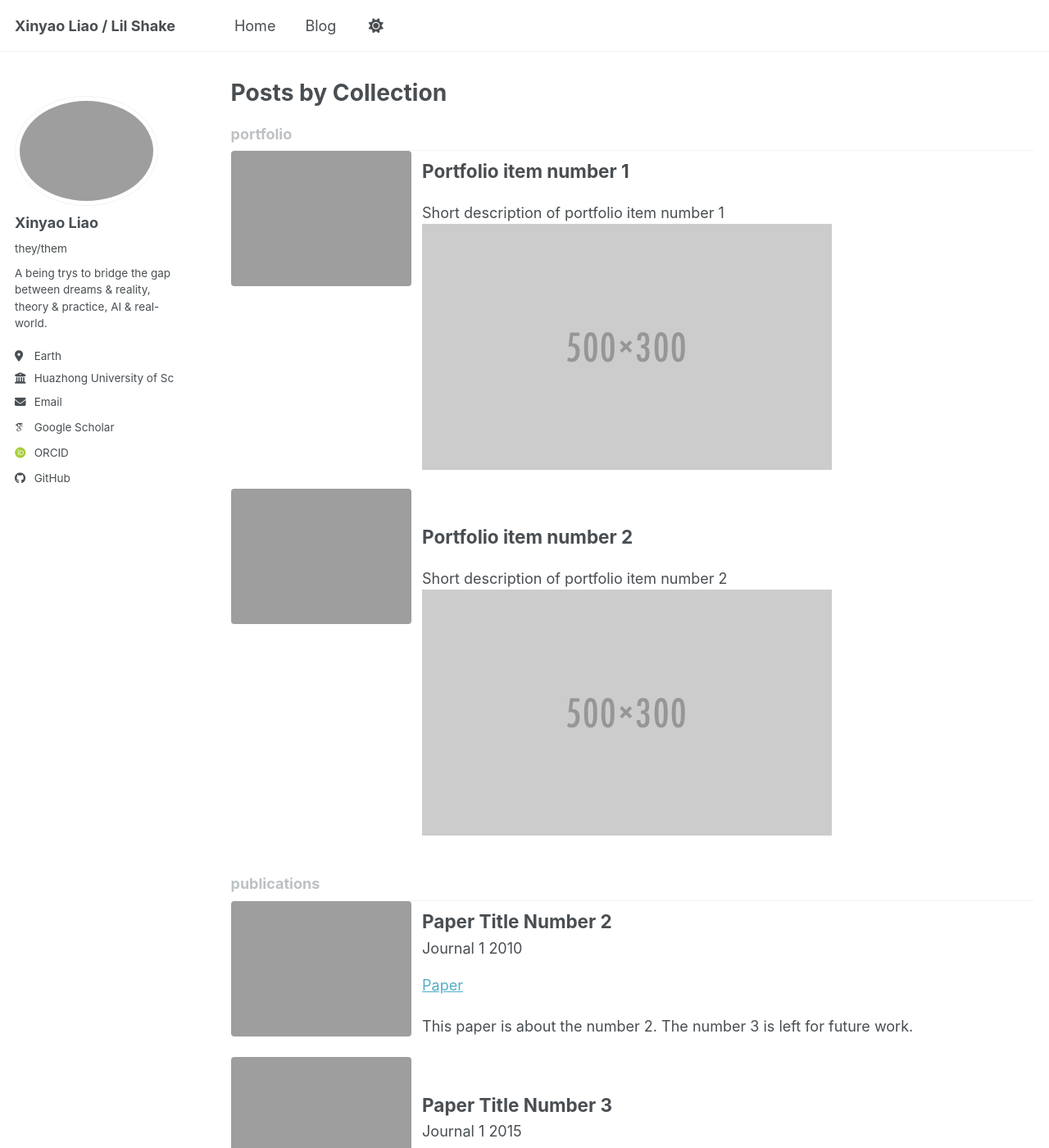
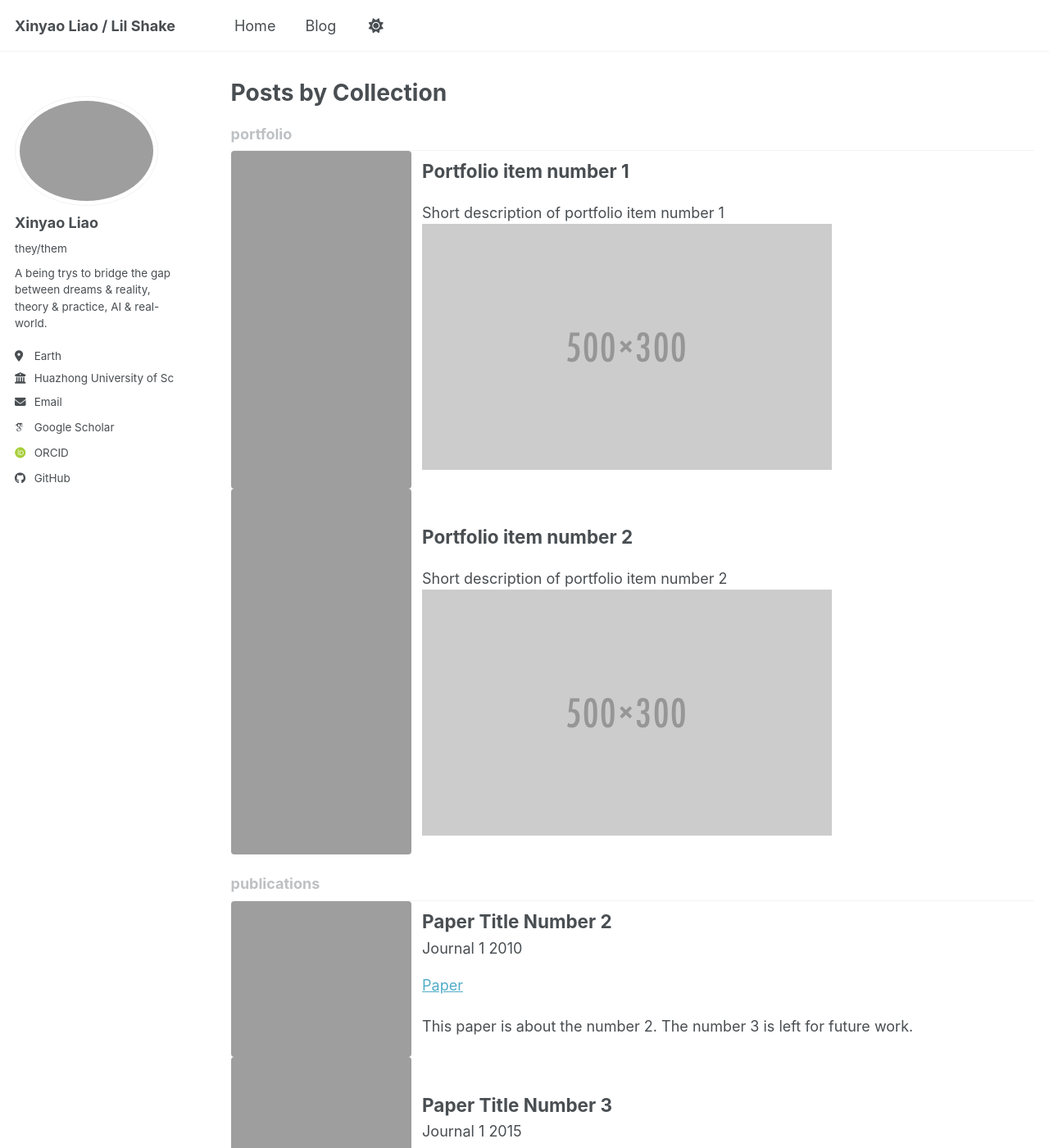
Before and after one commit to Lil-Shake/Lil-Shake.github.io, a Jekyll site: the page built from _pages/collection-archive.html, in a window 1280 px wide and 1400 px high. Shown: the whole window at 82% size. Built offline with Jekyll 4.4.1, drawn with Linux system fonts in a browser that asks for light colours; some web fonts are replaced; a script bundle is joined from its source files by our own code; library files that are not in the unit come from our copies; some of the changed text lies outside the part shown.

Commit message:
Align publication teaser image with text block

```diff
--- a/_sass/layout/_archive.scss
+++ b/_sass/layout/_archive.scss
@@ -92,7 +92,8 @@
   display: flex;
   flex-direction: row;
   gap: 0.75rem;
-  align-items: flex-start;
+  // Stretch both sides to the same height so image and text align vertically
+  align-items: stretch;
 
   .archive__item-publication-body {
     flex: 1 1 auto;
@@ -106,6 +107,9 @@
 
   img {
     display: block;
+    // Make teaser image match the full height of the publication block
+    height: 100%;
+    object-fit: cover;
   }
 }
 
```
Also changed, not shown: _publications/2024-07-01-uniq.md (+0 -1 lines).
